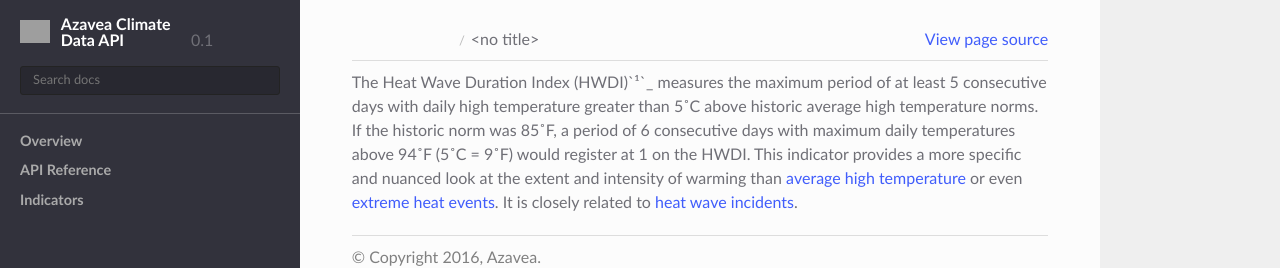
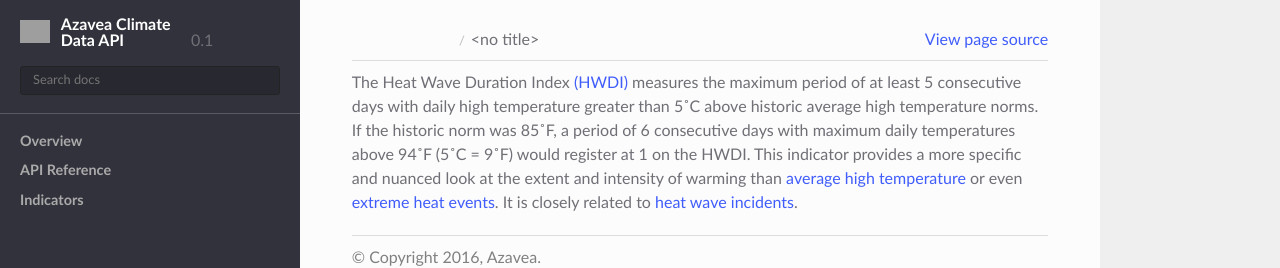
Before and after one commit to azavea/climate-change-api, a Sphinx documentation site: the page built from doc/source/indicators/heat_wave_duration_index.rst, in a window 1280 px wide, cut to the strip 0-268 px from the top of the page. Built offline with Sphinx 7.4.7 and the Read the Docs theme 2.0.0, drawn with Linux system fonts in a browser that asks for light colours; some of the changed lines change nothing that is shown; grey boxes are pictures that could not be loaded.

Commit message:
Replace bad character link
RST didn't ultimately like superscripts, so the link has been turned into regular text

```diff
--- a/doc/source/indicators/heat_wave_duration_index.rst
+++ b/doc/source/indicators/heat_wave_duration_index.rst
@@ -1,6 +1,6 @@
-The Heat Wave Duration Index (HWDI)`¹`_ measures the maximum period of at least 5 consecutive days with daily high temperature greater than 5˚C above historic average high temperature norms. If the historic norm was 85˚F, a period of 6 consecutive days with maximum daily temperatures above 94˚F (5˚C = 9˚F) would register at 1 on the HWDI. This indicator provides a more specific and nuanced look at the extent and intensity of warming than `average high temperature`_ or even `extreme heat events`_. It is closely related to `heat wave incidents`_.
+The Heat Wave Duration Index `(HWDI)`_ measures the maximum period of at least 5 consecutive days with daily high temperature greater than 5˚C above historic average high temperature norms. If the historic norm was 85˚F, a period of 6 consecutive days with maximum daily temperatures above 94˚F (5˚C = 9˚F) would register at 1 on the HWDI. This indicator provides a more specific and nuanced look at the extent and intensity of warming than `average high temperature`_ or even `extreme heat events`_. It is closely related to `heat wave incidents`_.
 
-.. _¹: http://www.vsamp.com/resume/publications/Frich_et_al.pdf
+.. _(HWDI): http://www.vsamp.com/resume/publications/Frich_et_al.pdf
 .. _average high temperature: indicators.html#average-high-temperature
 .. _extreme heat events: indicators.html#extreme-heat-events
 .. _heat wave incidents: indicators.html#heat-wave-incidents
```
